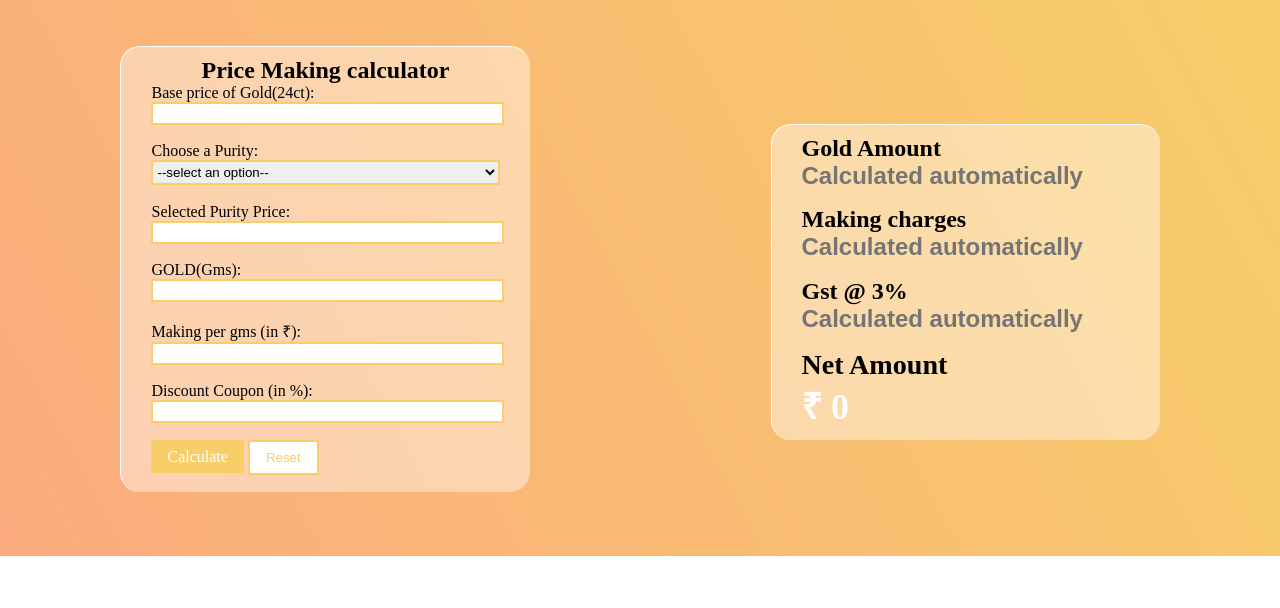
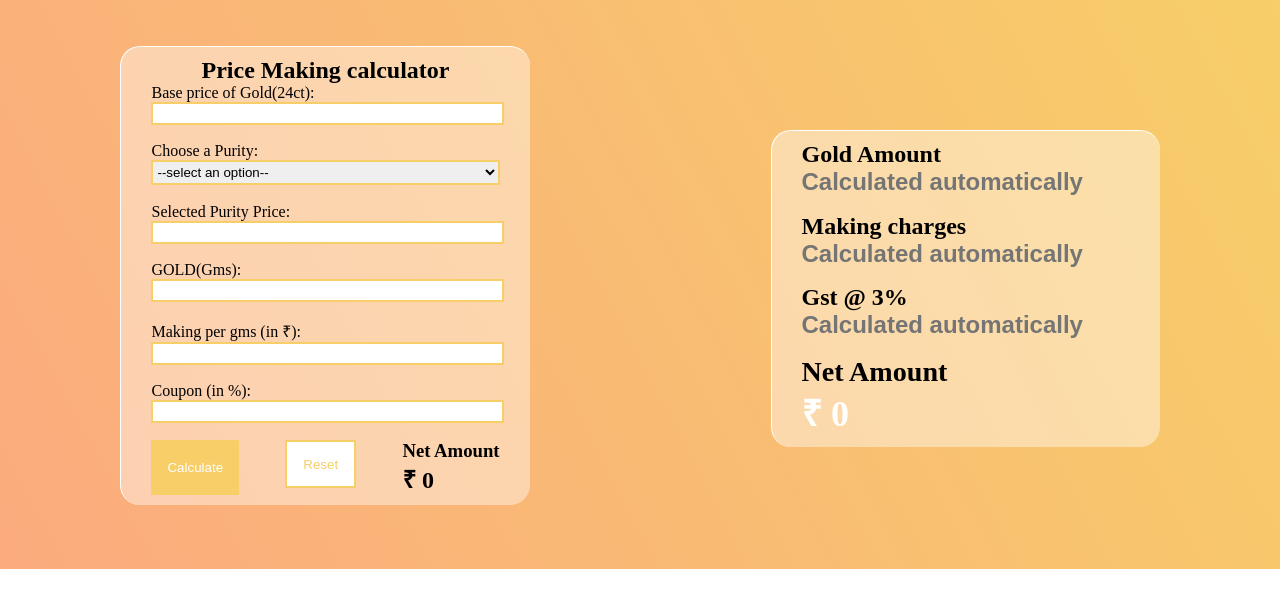
Before and after one commit to abhishekrawatwebdev/sparshJwellers.io, a plain HTML site: page index.html in a window 1280 px wide. Shown: the part 72-680 px from the top of the page. Drawn offline with Linux system fonts and the light colour scheme.

Commit message:
Update index.html

```diff
--- a/index.html
+++ b/index.html
@@ -63,13 +63,10 @@
 
   .submit {
     padding: 8px 16px;
-    width: 100%;
     background-color: #F7CE68;
     color: white;
     border: none;
     text-decoration: none;
-    width: 100%;
-    /* border: 3px solid #F7CE68; */
     cursor: pointer;
   }
 
@@ -153,7 +150,7 @@
       <label for="Making-per-gms">Making per gms (in ₹):
         <input required type="number" id="Making-per-gms" name="Making-per-gms"><br>
       </label>
-      <label for="Discount-Coupon">Discount Coupon (in %):
+      <label for="Discount-Coupon">Coupon (in %):
         <input type="number" id="Discount-Coupon" name="Discount-Coupon" required><br>
       </label>
 
@@ -162,10 +159,14 @@
 
 
       <div class="submission">
-        <div>
-          <a class="submit" onclick="calculate()" href="#container2">Calculate</a>
+        <div style="display: flex;justify-content: space-between;">
+          <button class="submit" onclick="calculate()" href="#container2">Calculate</button>
           <button onclick="reset()" class="reset">Reset</button>
-
+          <div style="display: flex;flex-direction: column;justify-content: center;">
+            <h3>Net Amount
+              <h2 id="net_amount2">₹ 0</h2>
+            </h3>
+          </div>
         </div>
 
       </div>
@@ -204,6 +205,7 @@
     let selected_gold_price = document.getElementById("selected-gold-price")
     let gst = document.getElementById("Gst");
     let net_amount = document.getElementById("net_amount");
+    let net_amount2 = document.getElementById("net_amount2");
     let Total_Gold_rate = document.getElementById("Total-Gold-rate");
 
 
@@ -224,6 +226,9 @@
 
       }
     }
+
+
+
     const calculate = () => {
       // purity.value
       // weight.value
@@ -233,33 +238,40 @@
       // making_charges.value = ''
       // gst.value = ''
       // net_amount.value = ''
+      let total_price;
 
-      if (purity.value != '' && weight.value != '' && making_per_gram.value != '' && discount.value != '' && gold_base_price.value != '') {
+      if (purity.value != '' && weight.value != '' && making_per_gram.value != '' && gold_base_price.value != '') {
         let total_making_charge = Math.floor(making_per_gram.value * weight.value);
-        let total_price = Math.floor(selected_gold_price.value / 10 * weight.value) + total_making_charge - (discount.value / 100 * making_per_gram.value) * weight.value;
+        if (discount.value != '') {
+          total_price = Math.floor(selected_gold_price.value / 10 * weight.value) + total_making_charge - (discount.value / 100 * making_per_gram.value) * weight.value;
+          making_charges.value = Math.floor(making_per_gram.value * weight.value - (discount.value / 100 * making_per_gram.value) * weight.value);
+        }
+        else {
+          total_price = Math.floor(selected_gold_price.value / 10 * weight.value) + total_making_charge * weight.value;
+          making_charges.value = Math.floor(making_per_gram.value * weight.value);
+        }
         let total_price_withGst = Math.floor(0.03 * total_price) + total_price;
         gst.value = Math.floor(0.03 * total_price);
-        net_amount.innerText = "₹" + total_price_withGst;
-        making_charges.value = making_per_gram.value * weight.value - (discount.value / 100 * making_per_gram.value) * weight.value
-        Total_Gold_rate.value = selected_gold_price.value / 10 * weight.value
+        net_amount.innerText = "₹" + Math.floor(total_price_withGst);
+        net_amount2.innerText = "₹" + Math.floor(total_price_withGst);
+        Total_Gold_rate.value = Math.floor(selected_gold_price.value / 10 * weight.value);
       }
       else {
-        alert("Please fill all the fields")
+        alert("Please fill all the fields");
       }
 
 
 
     }
     const reset = () => {
-
       purity.value = ''
       weight.value = ''
       making_per_gram.value = ''
       discount.value = ''
       gold_base_price.value = ''
-
       gst.value = ''
       net_amount.innerText = ' '
+      net_amount2.innerText = ' '
     }
   </script>
 </body>
```
